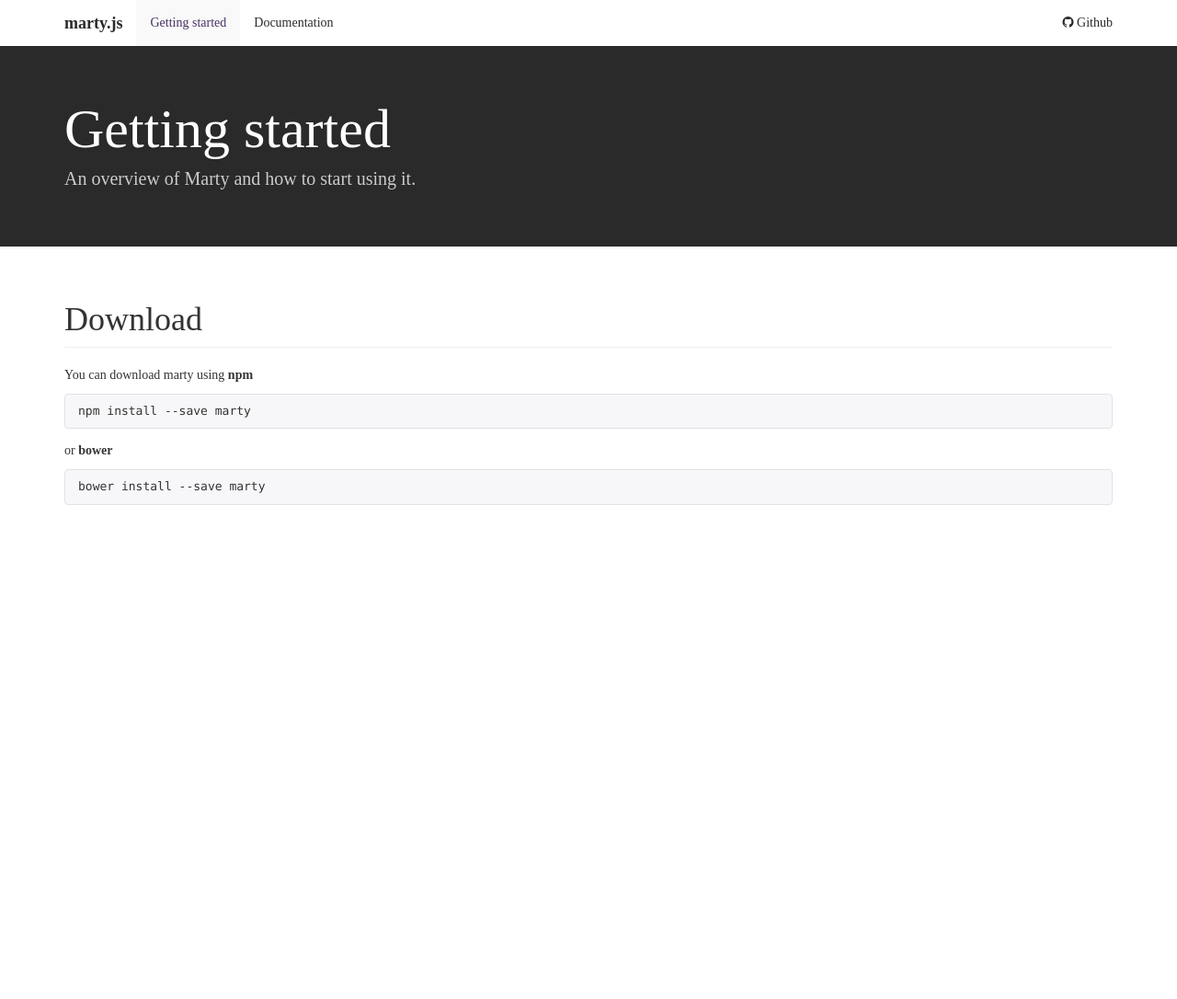
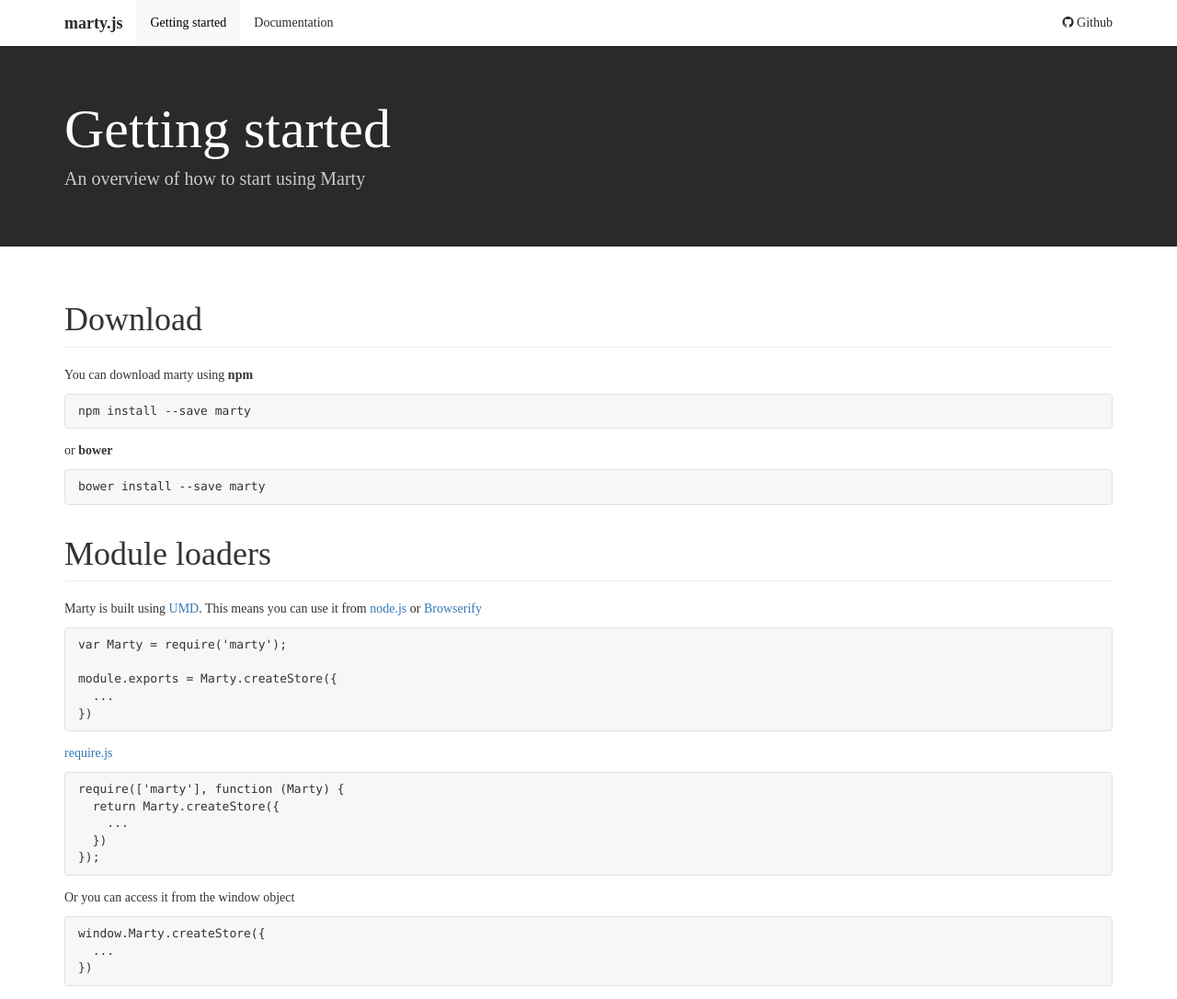
Before and after one commit to alsuper114/marty, a Jekyll site: the page built from docs/getting-started/index.md, in a window 1280 px wide. Shown: the whole page at 92% size. Built offline with Jekyll 4.4.1, drawn with Linux system fonts in a browser that asks for light colours; nearby versions of some CDN libraries; Markdown is read by kramdown in place of the engine named in the settings; before the commit the page ends 900 px from its top, so only the background shows below that.

Commit message:
add module loader examples

```diff
--- a/bower.json
+++ b/bower.json
@@ -18,5 +18,9 @@
     "bower_components",
     "test",
     "tests"
-  ]
+  ],
+  "dependencies": {
+    "superagent": "~0.20.0",
+    "lodash": "~2.4.1"
+  }
 }
--- a/docs/_layouts/default.html
+++ b/docs/_layouts/default.html
@@ -33,7 +33,7 @@
           <li{% if page.group == "getting-started" %} class="active"{% endif %}>
             <a href="/getting-started/">Getting started</a>
           </li>
-          <li{% if page.group == "docs" %} class="active"{% endif %}>
+          <li{% if page.id == "overview" %} class="active"{% endif %}>
             <a href="/docs">Documentation</a>
 
             <ul class="nav sub-nav visible-xs-block">
--- a/docs/css/docs.css
+++ b/docs/css/docs.css
@@ -115,9 +115,9 @@ body {
 }
 
 .bs-docs-nav .navbar-nav > li > a:hover,
-.bs-docs-nav .navbar-nav > .active > a,
-.bs-docs-nav .navbar-nav > .active > a:hover {
-  color: #463265;
+.bs-docs-nav .navbar-nav .active > a,
+.bs-docs-nav .navbar-nav .active > a:hover {
+  color: black;
   background-color: #f9f9f9;
 }
 .bs-docs-nav .navbar-toggle .icon-bar {
--- a/docs/getting-started/index.md
+++ b/docs/getting-started/index.md
@@ -1,7 +1,7 @@
 ---
 layout: page
 title: Getting started
-description: An overview of Marty and how to start using it.
+description: An overview of how to start using Marty
 id: getting-started
 group: getting-started
 ---
@@ -19,3 +19,34 @@ or **bower**
 {% highlight bash %}
 bower install --save marty
 {% endhighlight %}
+
+
+<h1 id="module-loaders" class="page-header">Module loaders</h1>
+
+Marty is built using [UMD](https://github.com/umdjs/umd). This means you can use it from [node.js](nodejs.org) or [Browserify](browserify.org)
+
+{% highlight js %}
+var Marty = require('marty');
+
+module.exports = Marty.createStore({
+  ...
+})
+{% endhighlight %}
+
+[require.js](requirejs.org)
+
+{% highlight js %}
+require(['marty'], function (Marty) {
+  return Marty.createStore({
+    ...
+  })
+});
+{% endhighlight %}
+
+Or you can access it from the window object
+
+{% highlight js %}
+window.Marty.createStore({
+  ...
+})
+{% endhighlight %}
--- a/package.json
+++ b/package.json
@@ -39,7 +39,8 @@
     "uglify-js": "^2.4.15",
     "react": "^0.12.0",
     "karma-sauce-launcher": "^0.2.10",
-    "js-yaml": "^3.2.3"
+    "karma-firefox-launcher": "^0.1.3",
+    "js-yaml": "^3.2.3",
   },
   "author": "James Hollingworth",
   "licenses": [
@@ -67,7 +68,6 @@
   "dependencies": {
     "lodash": "^2.4.1",
     "flux": "^2.0.1",
-    "superagent": "^0.20.0",
-    "karma-firefox-launcher": "^0.1.3"
+    "superagent": "^0.20.0"
   }
 }
```
Also changed, not shown: docs/docs/index.md (+1 -1 lines), 1 other file.
